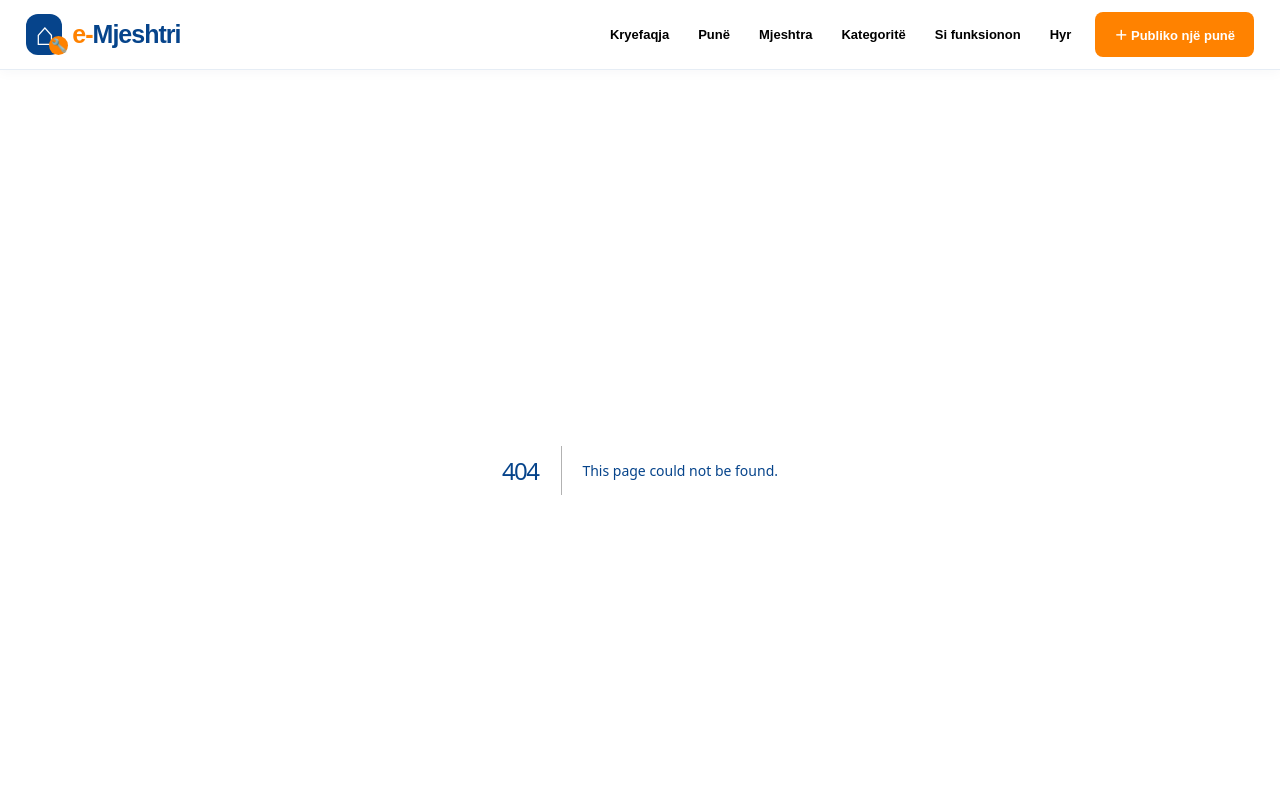
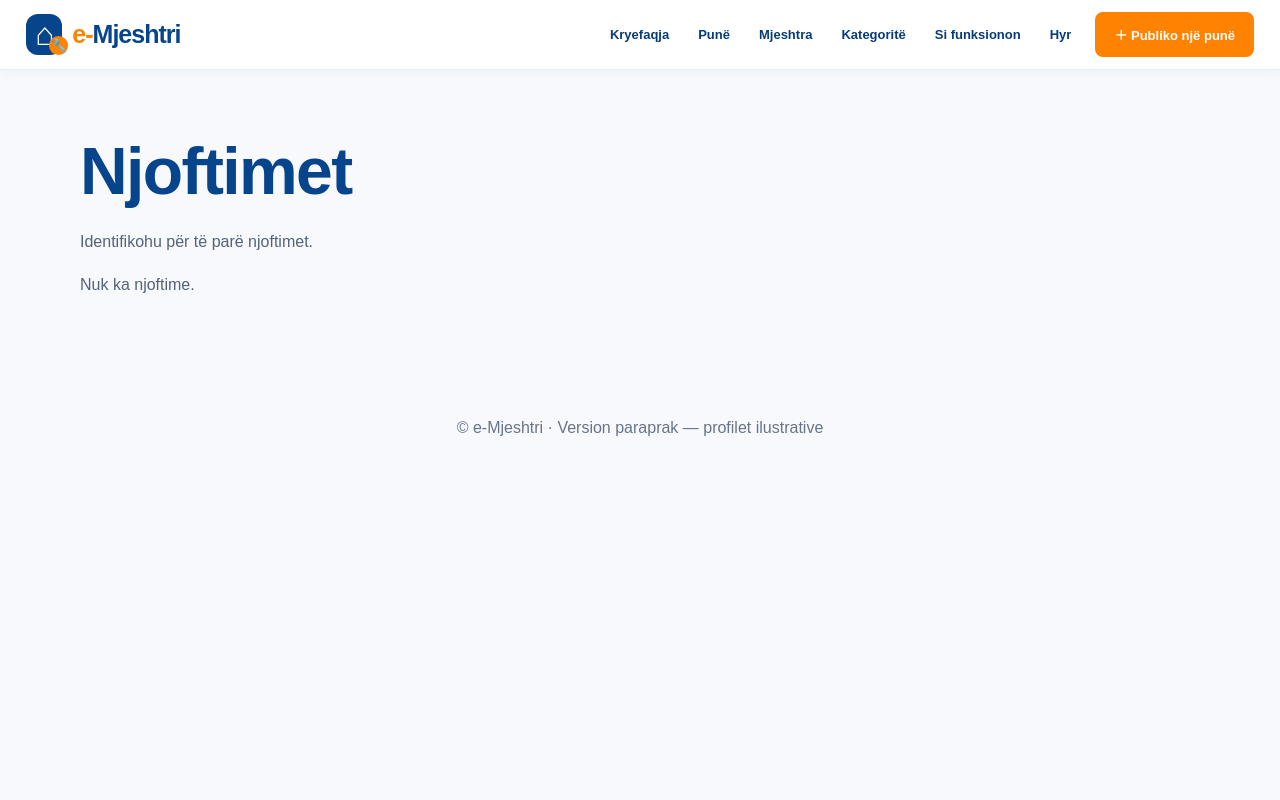
Before and after one commit to contactasatechservice-coder/e-Mjeshtri-Admin, a Next.js app in the folder platform/: page /njoftimet in a window 1280 px wide. Before the commit this address had no page. Shown: the top 800 px of the page. Built offline with nearby package versions, Linux system fonts and the light colour scheme; no server answers.

Commit message:
Add integrated e-Mjeshtri module njoftimet

```diff
--- /dev/null
+++ b/platform/src/app/njoftimet/page.tsx
@@ -0,0 +1,9 @@
+"use client";
+import {useEffect,useState} from "react";
+import {getSupabase} from "@/lib/supabase";
+type Notification={id:string;title:string;body:string;read_at:string|null;created_at:string};
+export default function Notifications(){const [items,setItems]=useState<Notification[]>([]);const [notice,setNotice]=useState("");
+useEffect(()=>{let active=true;async function load(){try{const db=getSupabase();const {data:{user}}=await db.auth.getUser();if(!user){if(active)setNotice("Identifikohu për të parë njoftimet.");return;}const {data,error}=await db.from("em_notifications").select("id,title,body,read_at,created_at").order("created_at",{ascending:false}).limit(100);if(error)throw error;if(active)setItems(data??[]);}catch{if(active)setNotice("Nuk u ngarkuan njoftimet.");}}void load();return()=>{active=false};},[]);
+async function markRead(id:string){const {data,error}=await getSupabase().from("em_notifications").update({read_at:new Date().toISOString()}).eq("id",id).select("id,read_at");if(error||!data?.length){setNotice("Njoftimi nuk u përditësua.");return;}setItems(items=>items.map(n=>n.id===id?{...n,read_at:data[0].read_at}:n));}
+return <main className="section"><h1>Njoftimet</h1><p role="status">{notice}</p>{items.length===0&&<p>Nuk ka njoftime.</p>}<div className="grid">{items.map(n=><article className="tile" key={n.id}><h2>{n.title}</h2><p>{n.body}</p><p>{new Date(n.created_at).toLocaleDateString("sq-AL")}</p>{!n.read_at&&<button type="button" className="button secondary" onClick={()=>void markRead(n.id)}>Shëno si lexuar</button>}</article>)}</div></main>;
+}
```
